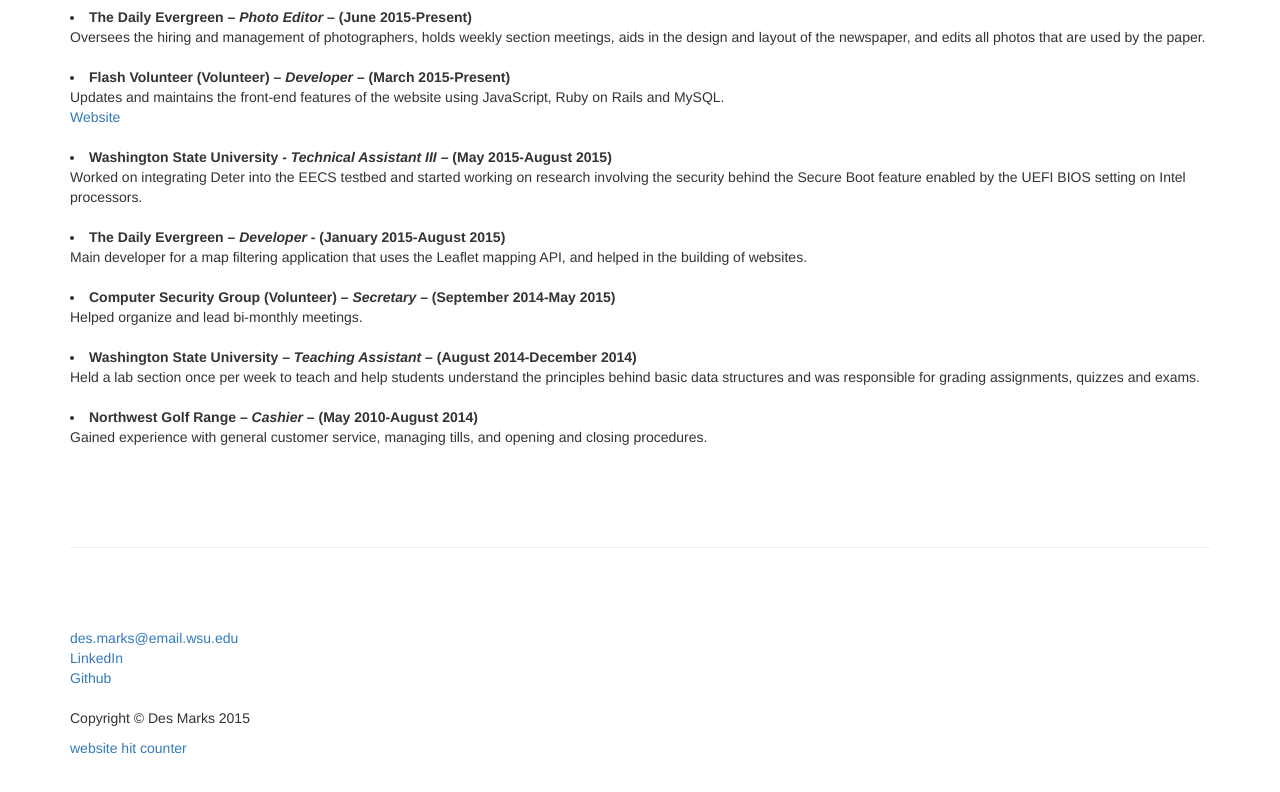
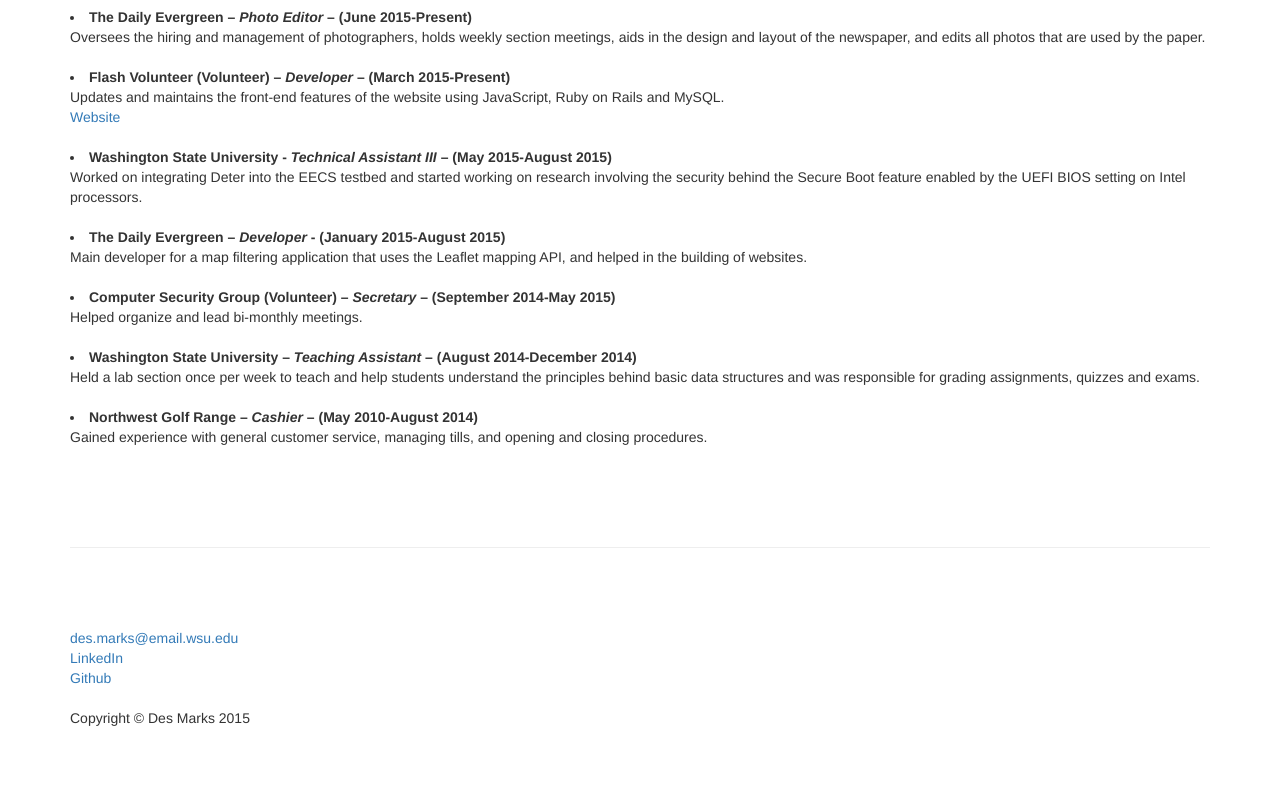
Before and after one commit to nodes11/nodes11.github.io, a website: page index.html in a window 1280 px wide. Shown: the part 2667-3459 px from the top of the page. Drawn offline with Linux system fonts and the light colour scheme.

Commit message:
removed the link for the counter

```diff
--- a/index.html
+++ b/index.html
@@ -209,7 +209,6 @@
                 </div>
             </div>
 
-            <a href="http://www.freecounterstat.com" target="_Blank" title="website hit counter">website hit counter</a><br/>
 <script type="text/javascript" src="http://counter1.fcs.ovh/private/counter.js?c=2857c650a8cae1d0d9f5aa99281cde7b"></script>
         </footer>
 
```
